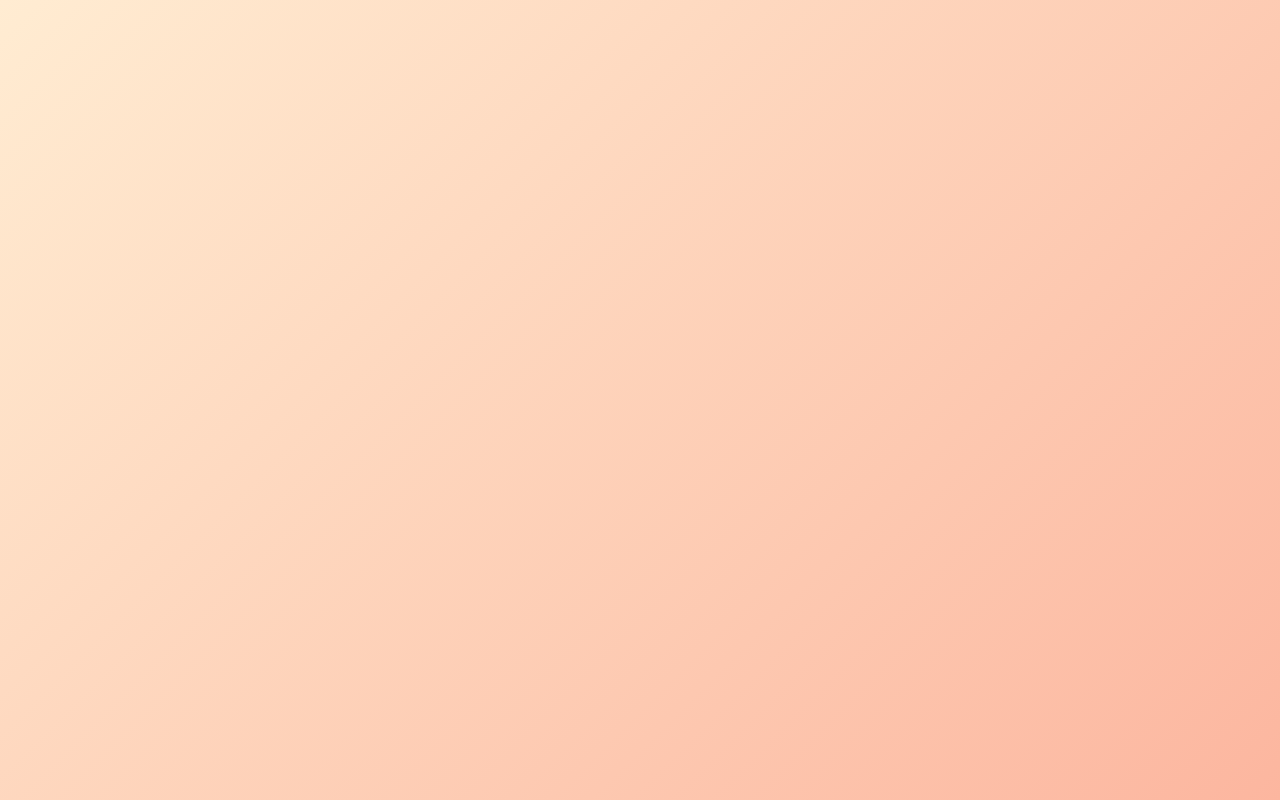
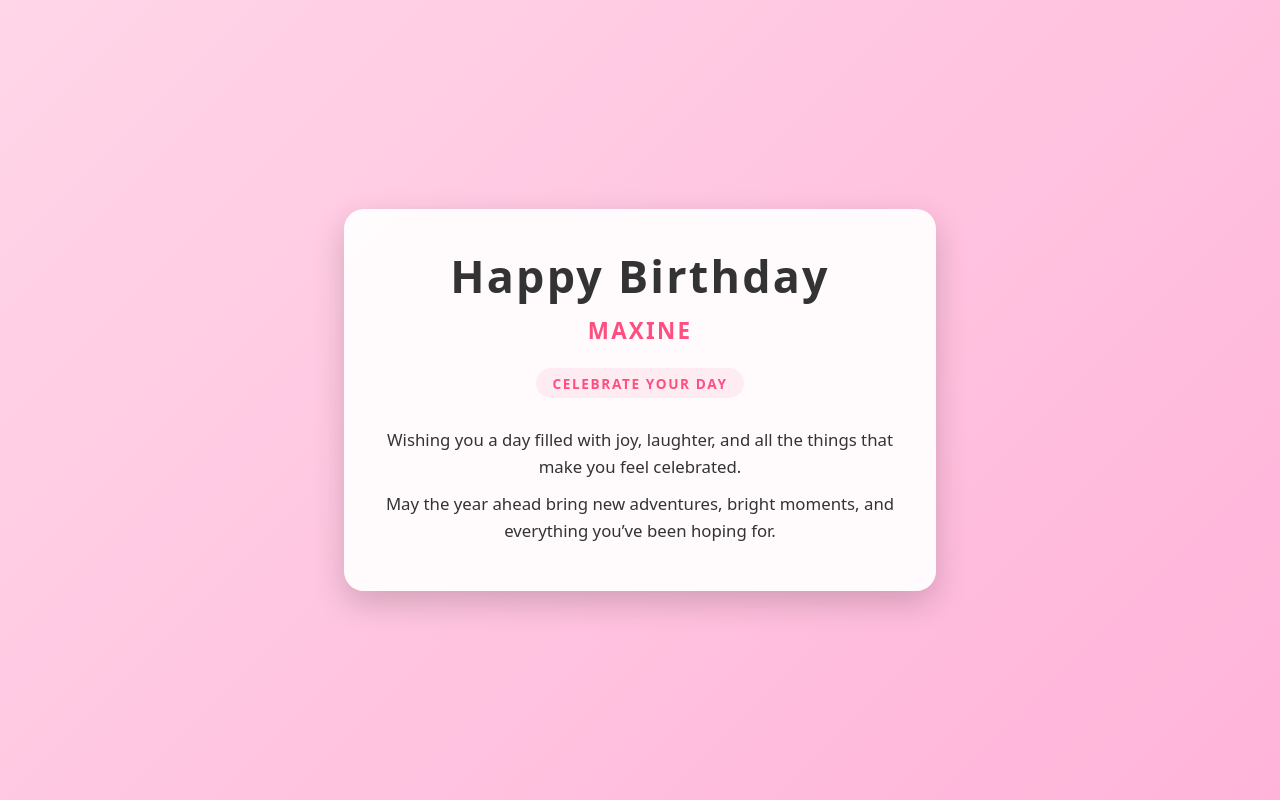
Before and after one commit to Jordy441/maxine, a website: page src/index.html in a window 1280 px wide. Drawn offline with Linux system fonts and the light colour scheme.

Commit message:
Revise birthday message and enhance styles
Updated the birthday message and styling for a more festive look.

```diff
--- a/src/index.html
+++ b/src/index.html
@@ -2,31 +2,79 @@
 <html lang="en">
 <head>
   <meta charset="UTF-8" />
-  <title>Happy Birthday!</title>
+  <title>Happy Birthday, Maxine!</title>
   <style>
     body {
       margin: 0;
       min-height: 100vh;
-      font-family: system-ui, -apple-system, BlinkMacSystemFont, "Segoe UI", sans-serif;
+      font-family: system-ui, sans-serif;
       display: flex;
       align-items: center;
       justify-content: center;
-      background: linear-gradient(135deg, #ffecd2, #fcb69f);
+      background: linear-gradient(135deg, #ffd6e8, #ffb3d9);
       color: #333;
     }
 
     .card {
       background: #ffffffee;
       border-radius: 20px;
-      padding: 30px 28px;
-      max-width: 480px;
+      padding: 36px;
+      max-width: 520px;
       width: 90%;
       text-align: center;
-      box-shadow: 0 12px 30px rgba(0, 0, 0, 0.18);
+      box-shadow: 0 12px 32px rgba(0, 0, 0, 0.18);
       position: relative;
       overflow: hidden;
     }
 
-    .balloons {
-      position: absolute;
-      inset: 0;
+    h1 {
+      margin: 0;
+      font-size: 2.8rem;
+      letter-spacing: 0.05em;
+    }
+
+    h2 {
+      margin: 0.4em 0 1em;
+      font-size: 1.4rem;
+      color: #ff4f81;
+      letter-spacing: 0.1em;
+      text-transform: uppercase;
+    }
+
+    .tag {
+      display: inline-block;
+      margin-bottom: 1.4em;
+      padding: 0.4em 1.2em;
+      border-radius: 999px;
+      background: #ff4f8115;
+      color: #ff4f81;
+      font-weight: 600;
+      letter-spacing: 0.12em;
+      text-transform: uppercase;
+      font-size: 0.85rem;
+    }
+
+    p {
+      margin: 0.6em 0;
+      line-height: 1.6;
+      font-size: 1.05rem;
+    }
+  </style>
+</head>
+<body>
+  <div class="card">
+    <h1>Happy Birthday</h1>
+    <h2>Maxine</h2>
+
+    <div class="tag">Celebrate Your Day</div>
+
+    <p>
+      Wishing you a day filled with joy, laughter, and all the things that make you feel celebrated.
+    </p>
+
+    <p>
+      May the year ahead bring new adventures, bright moments, and everything you’ve been hoping for.
+    </p>
+  </div>
+</body>
+</html>
```
